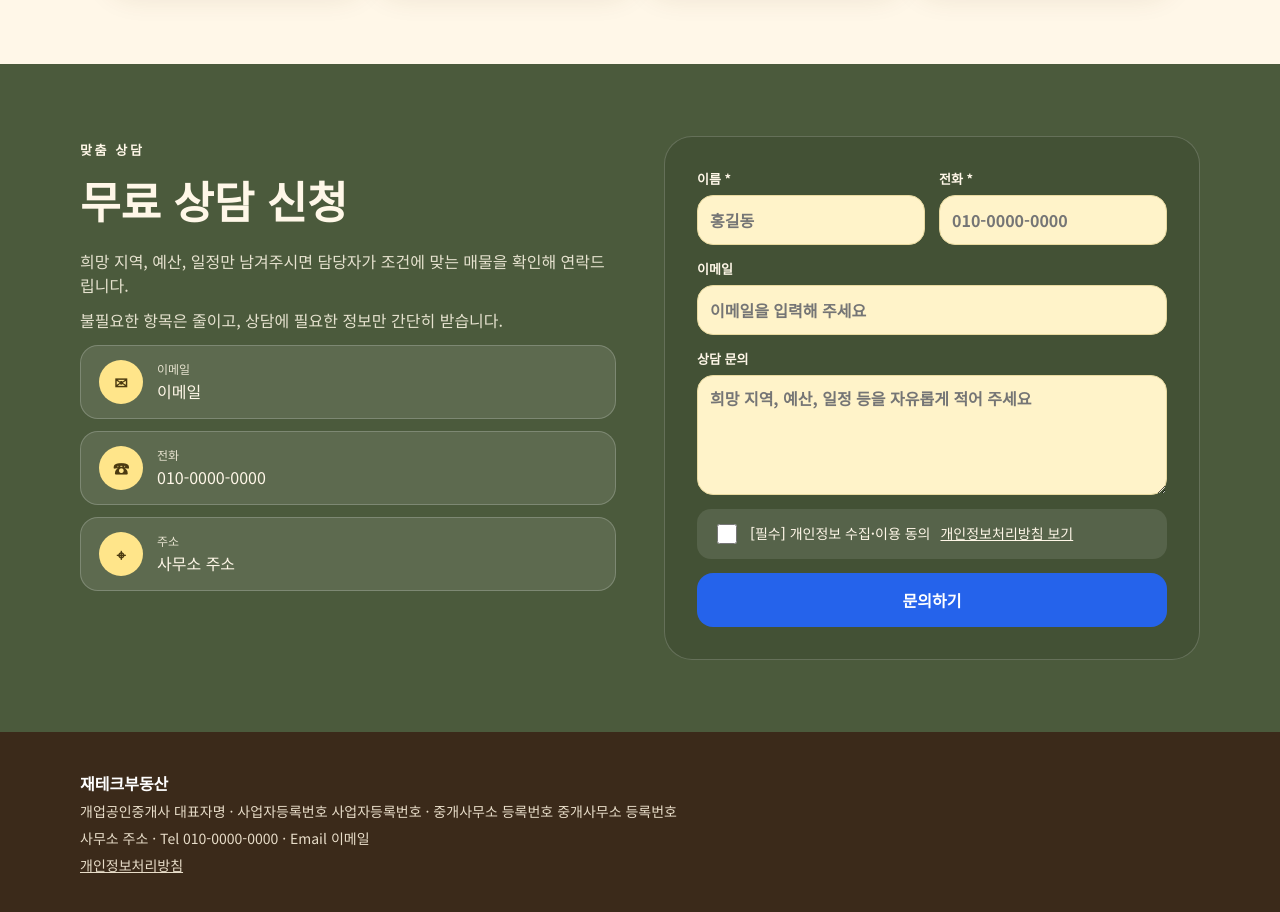
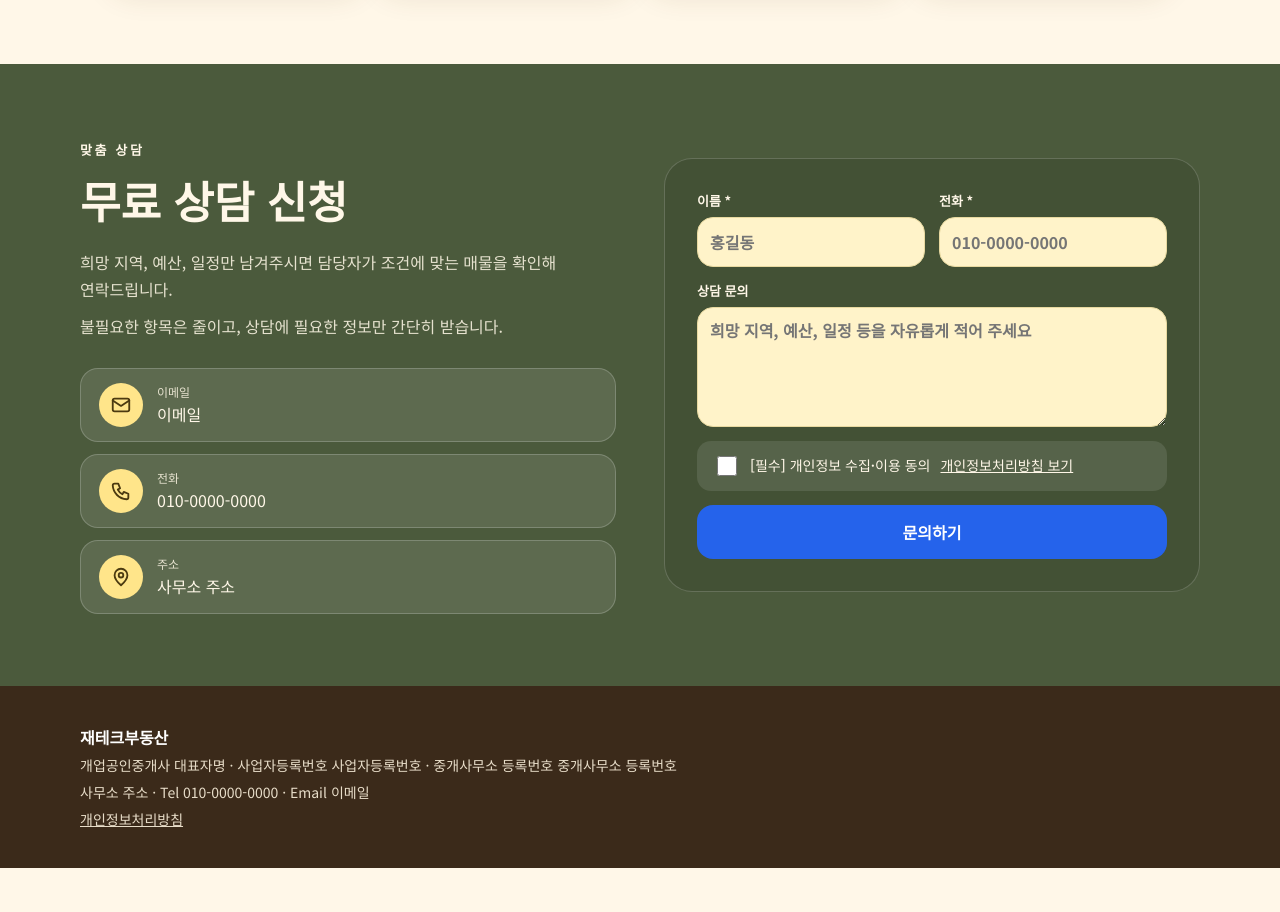
Before and after one commit to sisalang1992-design/Jaetech-Realestate, a Next.js app: page / in a window 1280 px wide. Shown: the part 680-1592 px from the top of the page. After the commit the page ends 1548 px from the top, so only its background shows below. Built offline with nearby package versions, Linux system fonts and the light colour scheme; no server answers; the database is empty.

Commit message:
Add files via upload

```diff
--- a/app/layout.js
+++ b/app/layout.js
@@ -20,7 +20,7 @@ export default function RootLayout({ children }) {
         <script type="application/ld+json" dangerouslySetInnerHTML={{ __html: JSON.stringify(ld) }} />
         <header className="hd"><div className="in">
           <a className="logo" href="/">{site.name}</a>
-          <nav className="nav"><a href="/office">사무실</a><a href="/store">상가</a><a href="/building">건물 매매</a><a href="/request">매물의뢰</a><a href="/#consult">상담문의</a></nav>
+          <nav className="nav"><a href="/office">사무실</a><a href="/store">상가</a><a href="/building">건물 매매</a><a href="/request">매물의뢰</a></nav>
           <a className="btn" href={tel}>상담 {site.phone}</a>
         </div></header>
         {children}
--- a/app/page.js
+++ b/app/page.js
@@ -3,7 +3,7 @@ import DealTabs from "../components/DealTabs";
 import ConsultForm from "../components/ConsultForm";
 import { CAT, dealOf } from "../lib/fmt";
 import { db, COLS } from "../lib/db";
-import { IconOffice, IconStore, IconBuilding, IconRequest } from "../components/Icons";
+import { IconOffice, IconStore, IconBuilding, IconRequest, MailIc, PhoneIc, PinIc } from "../components/Icons";
 import site from "../site.json";
 export const revalidate = 60;
 const Sec = ({ t, s, children }) => <section className="sec2"><div className="sh"><h2>{t}</h2>{s && <p>{s}</p>}</div>{children}</section>;
@@ -48,9 +48,9 @@ export default async function Home() {
           <span className="ey">맞춤 상담</span><h2>무료 상담 신청</h2>
           <p>희망 지역, 예산, 일정만 남겨주시면 담당자가 조건에 맞는 매물을 확인해 연락드립니다.</p>
           <p>불필요한 항목은 줄이고, 상담에 필요한 정보만 간단히 받습니다.</p>
-          <div className="cx"><span className="ic" aria-hidden="true">✉</span><div><small>이메일</small>{i.email}</div></div>
-          <div className="cx"><span className="ic" aria-hidden="true">☎</span><div><small>전화</small>{site.phone}</div></div>
-          <div className="cx"><span className="ic" aria-hidden="true">⌖</span><div><small>주소</small>{i.address}</div></div>
+          <div className="cx"><span className="ic" aria-hidden="true"><MailIc /></span><div><small>이메일</small>{i.email}</div></div>
+          <div className="cx"><span className="ic" aria-hidden="true"><PhoneIc /></span><div><small>전화</small>{site.phone}</div></div>
+          <div className="cx"><span className="ic" aria-hidden="true"><PinIc /></span><div><small>주소</small>{i.address}</div></div>
         </div>
         <ConsultForm />
       </div></section>
--- a/components/ConsultForm.js
+++ b/components/ConsultForm.js
@@ -11,7 +11,7 @@ export default function ConsultForm() {
     try { if (Date.now() - Number(localStorage.getItem("consultAt") || 0) < 60000) { setSt({ busy: false, msg: "잠시 후 다시 시도해 주세요.", err: true }); return; } } catch (x) {}
     setSt({ busy: true, msg: "", err: false });
     const res = await fetch("/api/inquiry", { method: "POST", headers: { "Content-Type": "application/json" }, body: JSON.stringify({
-      name: String(f.get("name") || "").trim(), phone, email: String(f.get("email") || "").trim(),
+      name: String(f.get("name") || "").trim(), phone, email: "",
       message: String(f.get("message") || "").trim(), consent: true }) }).catch(() => ({ ok: false }));
     if (!res.ok) { setSt({ busy: false, msg: "접수에 실패했습니다. 전화로 문의해 주세요.", err: true }); return; }
     try { localStorage.setItem("consultAt", String(Date.now())); } catch (x) {}
@@ -23,7 +23,6 @@ export default function ConsultForm() {
         <label>이름 *<input name="name" type="text" required maxLength={50} placeholder="홍길동" autoComplete="name" /></label>
         <label>전화 *<input name="phone" type="tel" required maxLength={20} placeholder="010-0000-0000" autoComplete="tel" /></label>
       </div>
-      <label>이메일<input name="email" type="email" maxLength={100} placeholder="이메일을 입력해 주세요" autoComplete="email" /></label>
       <label>상담 문의<textarea name="message" maxLength={2000} placeholder="희망 지역, 예산, 일정 등을 자유롭게 적어 주세요" /></label>
       <input className="hp" name="website" tabIndex={-1} autoComplete="off" aria-hidden="true" />
       <label className="cons"><input name="consent" type="checkbox" required />[필수] 개인정보 수집·이용 동의 <a href="/privacy" target="_blank">개인정보처리방침 보기</a></label>
--- a/components/Icons.js
+++ b/components/Icons.js
@@ -16,3 +16,7 @@ export const IconRequest = () => (
   <svg {...S}><rect x="9" y="6" width="30" height="40" rx="3" fill="#fff" stroke="#FFE2A8" strokeWidth="2.5" /><g stroke="#FFE2A8" strokeWidth="2.5" strokeLinecap="round"><path d="M16 16h16M16 24h16M16 32h9" /></g>
     <path d="m34 44 13-13 4 4-13 13-6 2Z" fill="#E9B949" stroke="#FFE2A8" strokeWidth="2" strokeLinejoin="round" /></svg>
 );
+const sv = { width: 22, height: 22, viewBox: "0 0 24 24", fill: "none", stroke: "#4B3A10", strokeWidth: 2, strokeLinecap: "round", strokeLinejoin: "round" };
+export const MailIc = () => <svg {...sv}><rect x="3" y="5" width="18" height="14" rx="2" /><path d="m3 7 9 6 9-6" /></svg>;
+export const PhoneIc = () => <svg {...sv}><path d="M5 4h4l2 5-2.5 1.5a11 11 0 0 0 5 5L15 13l5 2v4a2 2 0 0 1-2 2A16 16 0 0 1 3 6a2 2 0 0 1 2-2Z" /></svg>;
+export const PinIc = () => <svg {...sv}><path d="M12 21s7-6.2 7-11a7 7 0 1 0-14 0c0 4.8 7 11 7 11Z" /><circle cx="12" cy="10" r="2.5" /></svg>;
--- a/public/home.css
+++ b/public/home.css
@@ -77,3 +77,7 @@ body{background:#FFF7E8;color:#3B2A1A}
 .fc select{height:50px;background:#FFF3C9;border:1px solid #E8D9A0;border-radius:16px;color:#3B2A1A;padding:0 14px;font:inherit;width:100%}
 .fc .fm{margin:0;padding:12px 16px;border-radius:14px;font-size:16px;font-weight:700;color:#FFE58A;background:rgba(255,229,138,.14);border:1px solid #FFE58A}
 .fc .fm.er{color:#FFD0D0;background:rgba(255,150,150,.16);border-color:#FFB4B4}
+body{word-break:keep-all;overflow-wrap:break-word}
+.cs .in{align-items:center}
+.cs p{max-width:32em;line-height:1.7}
+.cs .cx:first-of-type{margin-top:28px}
```
